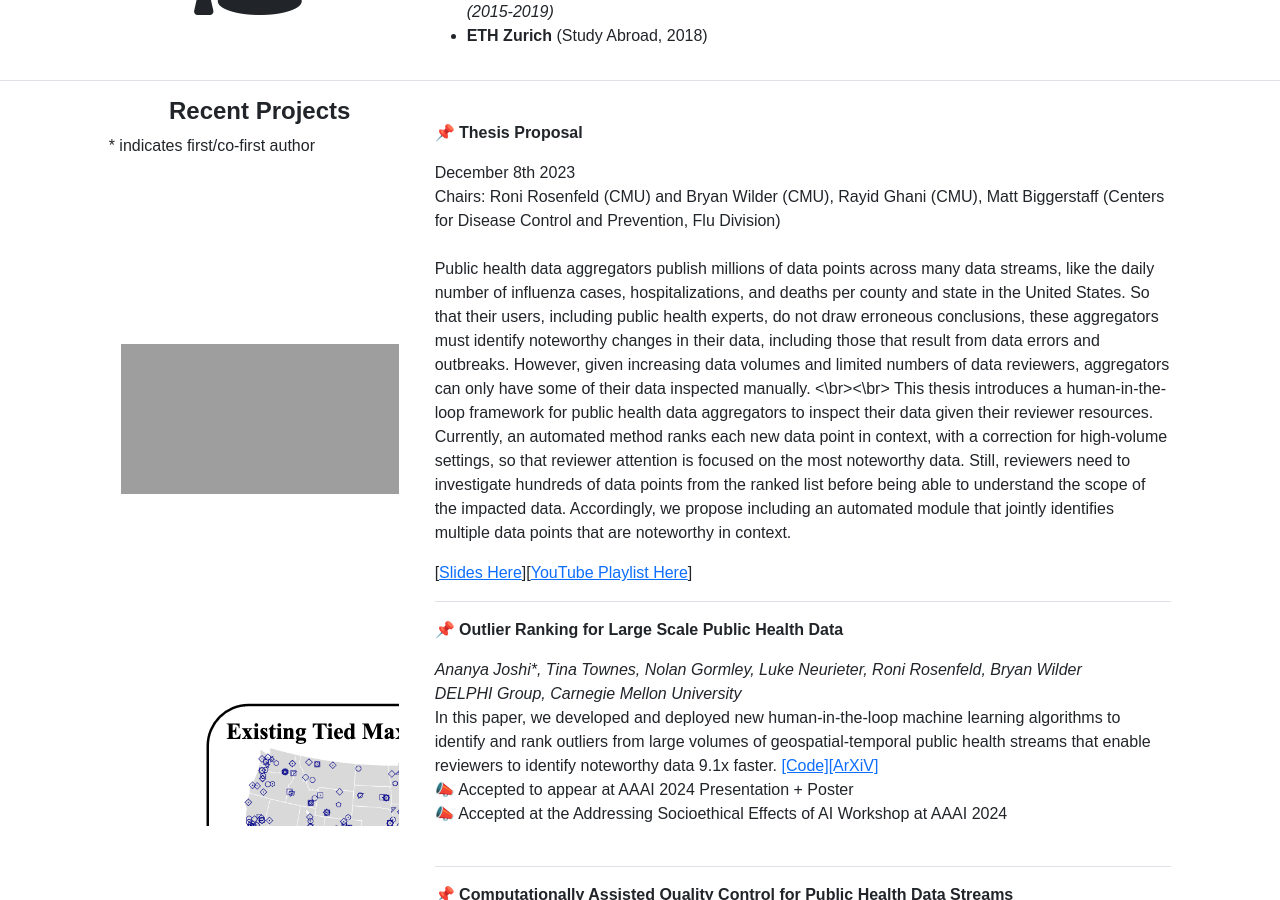
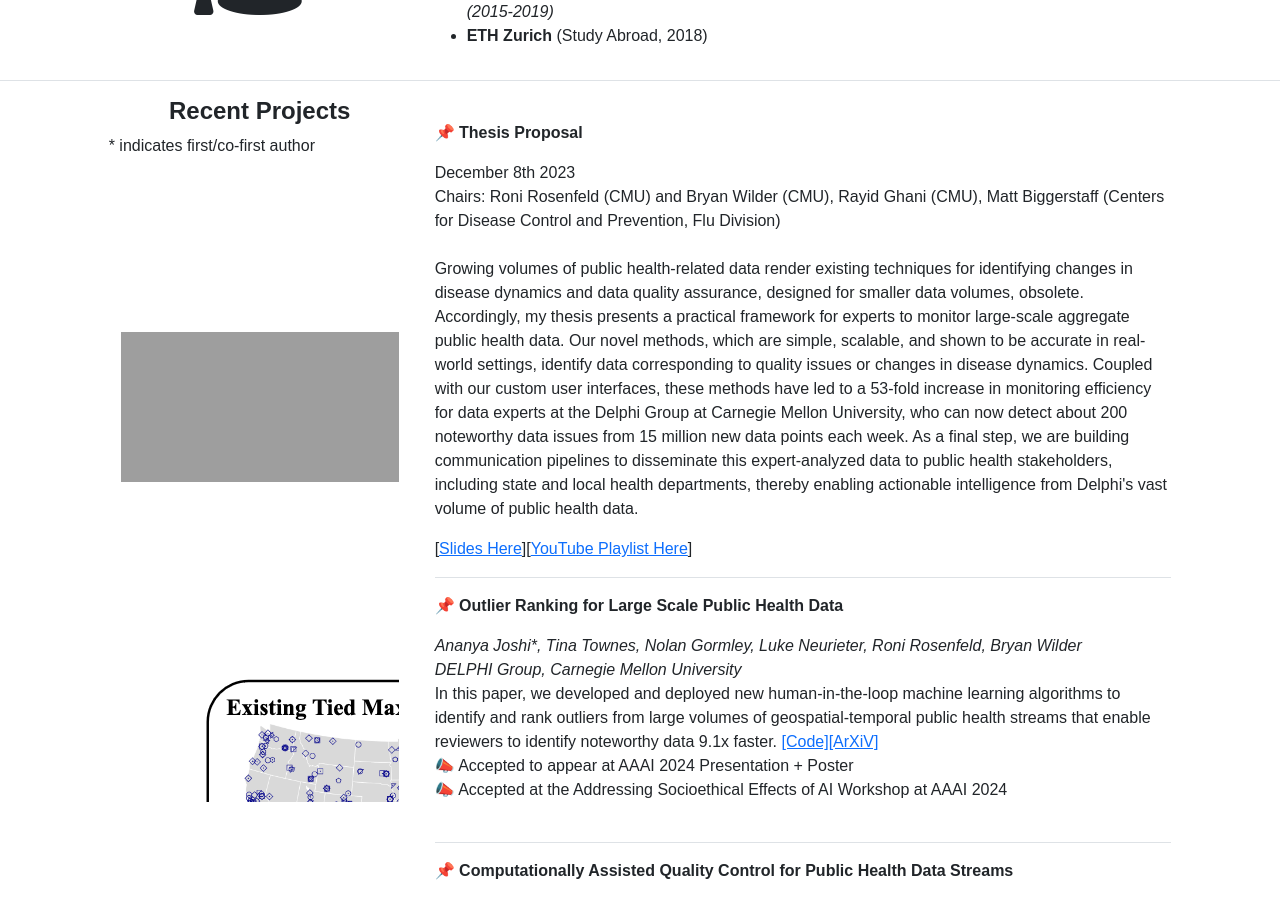
Before and after one commit to Ananya-Joshi/ananya-joshi.github.io, a Jekyll site: the page built from index.md, in a window 1280 px wide and 900 px high, scrolled down 967 px. Built offline with Jekyll 4.4.1, drawn with Linux system fonts in a browser that asks for light colours; grey boxes are pictures that could not be loaded.

Commit message:
Update default.html

```diff
--- a/_layouts/default.html
+++ b/_layouts/default.html
@@ -106,9 +106,7 @@
 	<p><b> 📌 Thesis Proposal </b></p>
 	December 8th 2023 <br>
 	Chairs: Roni Rosenfeld (CMU) and Bryan Wilder (CMU), Rayid Ghani (CMU), Matt Biggerstaff (Centers for Disease Control and Prevention, Flu Division)<br> <br>
-	<p>Public health data aggregators publish millions of data points across many data streams, like the daily number of influenza cases, hospitalizations, and deaths per county and state in the United States. So that their users, including public health experts, do not draw erroneous conclusions, these aggregators must identify noteworthy changes in their data, including those that result from data errors and outbreaks. However, given increasing data volumes and limited numbers of data reviewers, aggregators can only have some of their data inspected manually. <\br><\br>
-
-This thesis introduces a human-in-the-loop framework for public health data aggregators to inspect their data given their reviewer resources. Currently, an automated method ranks each new data point in context, with a correction for high-volume settings, so that reviewer attention is focused on the most noteworthy data. Still, reviewers need to investigate hundreds of data points from the ranked list before being able to understand the scope of the impacted data. Accordingly, we propose including an automated module that jointly identifies multiple data points that are noteworthy in context.</p> [<a href="https://docs.google.com/presentation/d/e/2PACX-1vQG8sKMh4obSfuwHpBN9_GIyV0AMxpEU3_2W7e_MDHUIl_Z0A3TYcCCj7uAYkIvwgqEDapR2h8yp_Fa/embed?start=true&loop=true&delayms=3000">Slides Here</a>][<a href="https://www.youtube.com/watch?v=OQ569J4gNlc&list=PLSevl77QCZMa8T1CnConQHk3Xbc6kbNac">YouTube Playlist Here</a>]
+	<p>Growing volumes of public health-related data render existing techniques for identifying changes in disease dynamics and data quality assurance, designed for smaller data volumes, obsolete. Accordingly, my thesis presents a practical framework for experts to monitor large-scale aggregate public health data. Our novel methods, which are simple, scalable, and shown to be accurate in real-world settings, identify data corresponding to quality issues or changes in disease dynamics. Coupled with our custom user interfaces, these methods have led to a 53-fold increase in monitoring efficiency for data experts at the Delphi Group at Carnegie Mellon University, who can now detect about 200 noteworthy data issues from 15 million new data points each week. As a final step, we are building communication pipelines to disseminate this expert-analyzed data to public health stakeholders, including state and local health departments, thereby enabling actionable intelligence from Delphi's vast volume of public health data. </p> [<a href="https://docs.google.com/presentation/d/e/2PACX-1vQG8sKMh4obSfuwHpBN9_GIyV0AMxpEU3_2W7e_MDHUIl_Z0A3TYcCCj7uAYkIvwgqEDapR2h8yp_Fa/embed?start=true&loop=true&delayms=3000">Slides Here</a>][<a href="https://www.youtube.com/watch?v=OQ569J4gNlc&list=PLSevl77QCZMa8T1CnConQHk3Xbc6kbNac">YouTube Playlist Here</a>]
 <div class="border-top my-3"></div>
 </div>
 <div class="col-md-1"> </div></div>
```
